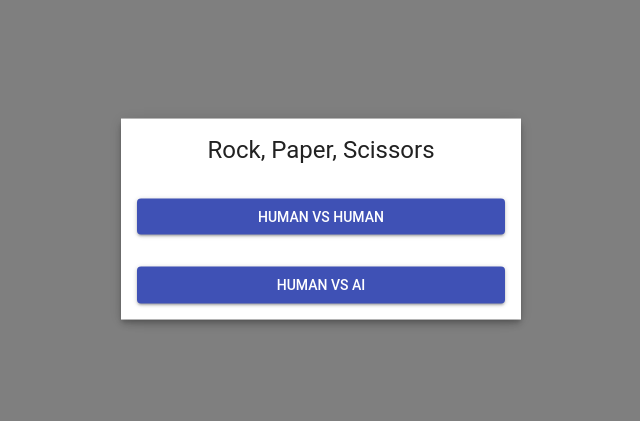
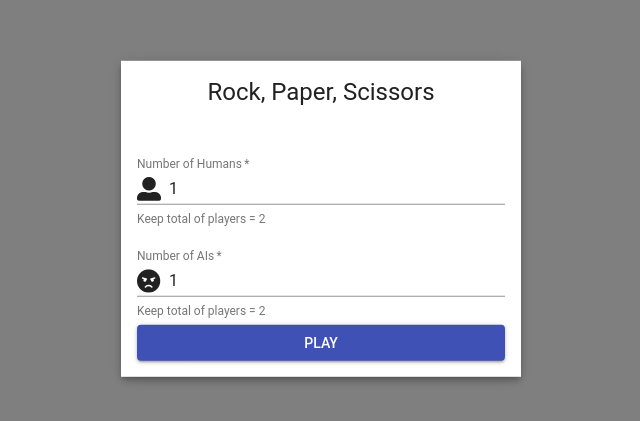
Before and after one commit to pedro-home/react-rps-game, a React (Create React App) app: page / in a window 1280 px wide. Shown: the part 181-602 px from the top of the page, without its empty margins (319-959 px from the left). Built offline with nearby package versions, Linux system fonts and the light colour scheme; what enzyme, redux-toolbelt would draw is missing.

Commit message:
Support of multiple players (not finished)

```diff
--- a/src/pages/Game/Game.jsx
+++ b/src/pages/Game/Game.jsx
@@ -23,7 +23,7 @@ class Game extends Component {
   render() {
     const { classes, numberPlayers, ended, current } = this.props;
 
-    if (numberPlayers < 2) {
+    if (numberPlayers !== 2) {
       // No Players found!
       return (<Redirect to="/"/>);
     }
--- a/src/pages/Main/Main.jsx
+++ b/src/pages/Main/Main.jsx
@@ -1,6 +1,9 @@
 import React, { Component } from 'react';
 import {
-  Button
+  Button,
+  TextField,
+  InputAdornment,
+  Icon
 } from '@material-ui/core';
 import { Link } from 'react-router-dom';
 
@@ -17,26 +20,97 @@ class Main extends Component {
     resetPlayers: () => {}
   }
 
-  play = (isHuman) => {
+  constructor(props) {
+    super(props);
+
+    this.state = {
+      numberAIs: 1,
+      numberHumans: 1
+    }
+  }
+
+  play = (e) => {
     const { addPlayer, resetPlayers } = this.props;
+    const { numberHumans, numberAIs } = this.state || {};
 
     resetPlayers();
 
-    addPlayer();
-    addPlayer({ type: isHuman ? PLAYER_TYPE.HUMAN : PLAYER_TYPE.AI });
+    if (numberAIs < 0 || numberHumans < 0) {
+      return;
+    }
+
+    const numberPlayers = numberHumans + numberAIs;
+    if(numberPlayers < 2) {
+      return;
+    }
+
+    for (let i = 0; i < numberHumans; i++) {
+      addPlayer();
+    }
+
+    for (let i = 0; i < numberAIs; i++) {
+      addPlayer({ type: PLAYER_TYPE.AI });
+    }
+  }
+
+  onChange = (humans) => {
+    const event = window.event;
+    if (event && event.target) {
+      let obj = {};
+      obj[humans ? 'numberHumans' : 'numberAIs'] = parseInt(event.target.value, 10);
+
+      this.setState(obj);
+    }
   }
 
   render() {
     const { classes } = this.props;
+    const { numberAIs, numberHumans } = this.state || {};
+
     return (
       <div className={classes.root}>
         <Menu title="Rock, Paper, Scissors">
-          <Link to="/game">
-            <Button classes={{ root: classes.button }} color="primary" variant="contained" onClick={this.play.bind(this, true)}>Human VS Human</Button>
-          </Link>
-          <Link to="/game">
-            <Button classes={{ root: classes.button }} color="primary" variant="contained" onClick={this.play.bind(this, false)}>Human VS AI</Button>
-          </Link>
+          <form>
+            <TextField
+              label="Number of Humans"
+              required
+              defaultValue={numberHumans}
+              type="Number"
+              margin="normal"
+              fullWidth
+              onInput={this.onChange.bind(this, true)}
+              classes={{ root: classes.item }}
+              helperText="Keep total of players = 2"
+              InputProps={{
+                startAdornment: (
+                  <InputAdornment position="start">
+                    <Icon classes={{ root: PLAYER_TYPE.HUMAN.icon }} />
+                  </InputAdornment>
+                )
+              }}
+            />
+            <TextField
+              label="Number of AIs"
+              required
+              defaultValue={numberAIs}
+              type="Number"
+              margin="normal"
+              fullWidth
+              onInput={this.onChange.bind(this, false)}
+              classes={{ root: classes.item }}
+              helperText="Keep total of players = 2"
+              InputProps={{
+                startAdornment: (
+                  <InputAdornment position="start">
+                    <Icon classes={{ root: PLAYER_TYPE.AI.icon }} />
+                  </InputAdornment>
+                )
+              }}
+            />
+            <Link to="/game">
+              <Button fullWidth type="Submit" color="primary" variant="contained" onClick={this.play}>Play</Button>
+            </Link>
+          </form>
         </Menu>
       </div>
     );
@@ -47,9 +121,6 @@ const styles = theme => ({
   root: {
     width: '100vw',
     height: '100vh'
-  },
-  button: {
-    width: '100%'
   }
 });
 
--- a/src/reducers/player.js
+++ b/src/reducers/player.js
@@ -44,8 +44,8 @@ const playerReducer = makeReducer({
       // Update Player
       state[id] = { ...player, move: move === PLAYER_MOVE.RANDOM ? PlayerUtils.getRandomMove() : move, status: PLAYER_STATUS.ENDED };
 
-      if (!PlayerUtils.isEndedRound(state)) {
-        const nextId = id + 1;
+      if (!PlayerUtils.isEndedTurn(state)) {
+        const nextId = state.findIndex((player, index) => index > id && player.status !== PLAYER_STATUS.DEAD);
         const nextPlayer = PlayerUtils.getPlayerById(state, nextId);
 
         state[nextId] = { ...nextPlayer, status: PLAYER_STATUS.PLAYING };
@@ -54,7 +54,7 @@ const playerReducer = makeReducer({
       }
 
       // Every player ended their turn => Let the blood bash begin!
-      const results = PlayerUtils.getRoundResults(state);
+      const results = PlayerUtils.getTurnResults(state);
 
       return state.map((player, index) => {
         let { life, ...rest } = player;
--- a/src/utils/player.js
+++ b/src/utils/player.js
@@ -5,8 +5,10 @@ class PlayerUtils {
     return players[id];
   }
 
-  static isEndedRound(players) {
-    return players.length === players.filter((player) => player.status === PLAYER_STATUS.ENDED).length;
+  static isEndedTurn(players) {
+    const numberPlayersAlive = players.filter((player) => player.status !== PLAYER_STATUS.DEAD).length;
+    const numberPlayersEnded = players.filter((player) => player.status === PLAYER_STATUS.ENDED).length
+    return numberPlayersAlive === numberPlayersEnded;
   }
 
   static getRandomMove() {
@@ -25,7 +27,7 @@ class PlayerUtils {
   /**
    * TODO: Searching pattern needs to be improved (low performance)
    */
-  static getRoundResults(players) {
+  static getTurnResults(players) {
     const results = players.slice();
 
     // Compare each player's move
```
